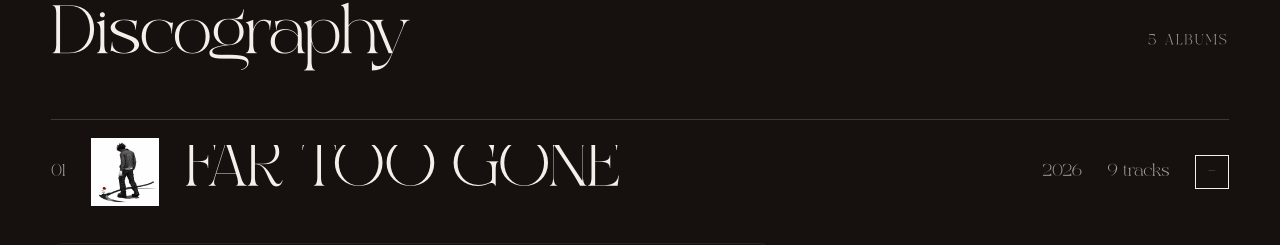
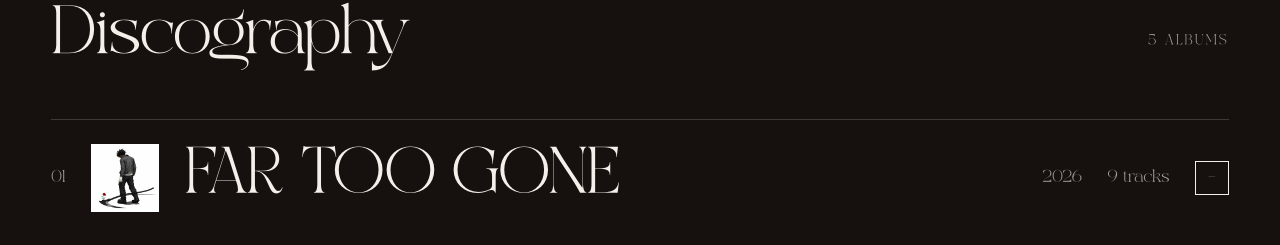
Before and after one commit to mangewp/farkel-site, a React (Vite) app: page / in a window 1280 px wide. Shown: the part 987-1232 px from the top of the page. Built offline with nearby package versions, Linux system fonts and the light colour scheme; grey boxes are pictures that could not be loaded.

Commit message:
Update ReleaseIndex.css

```diff
--- a/src/components/ReleaseIndex.css
+++ b/src/components/ReleaseIndex.css
@@ -82,7 +82,9 @@
 
 .index-title {
   font-size: var(--t-index);
-  line-height: 1;
+  line-height: 1.2;
+  /* Keep the font's tall glyphs inside the ellipsis clipping box. */
+  padding-block: 0.15em;
   letter-spacing: -0.02em;
   min-width: 0;
   overflow: hidden;
```
